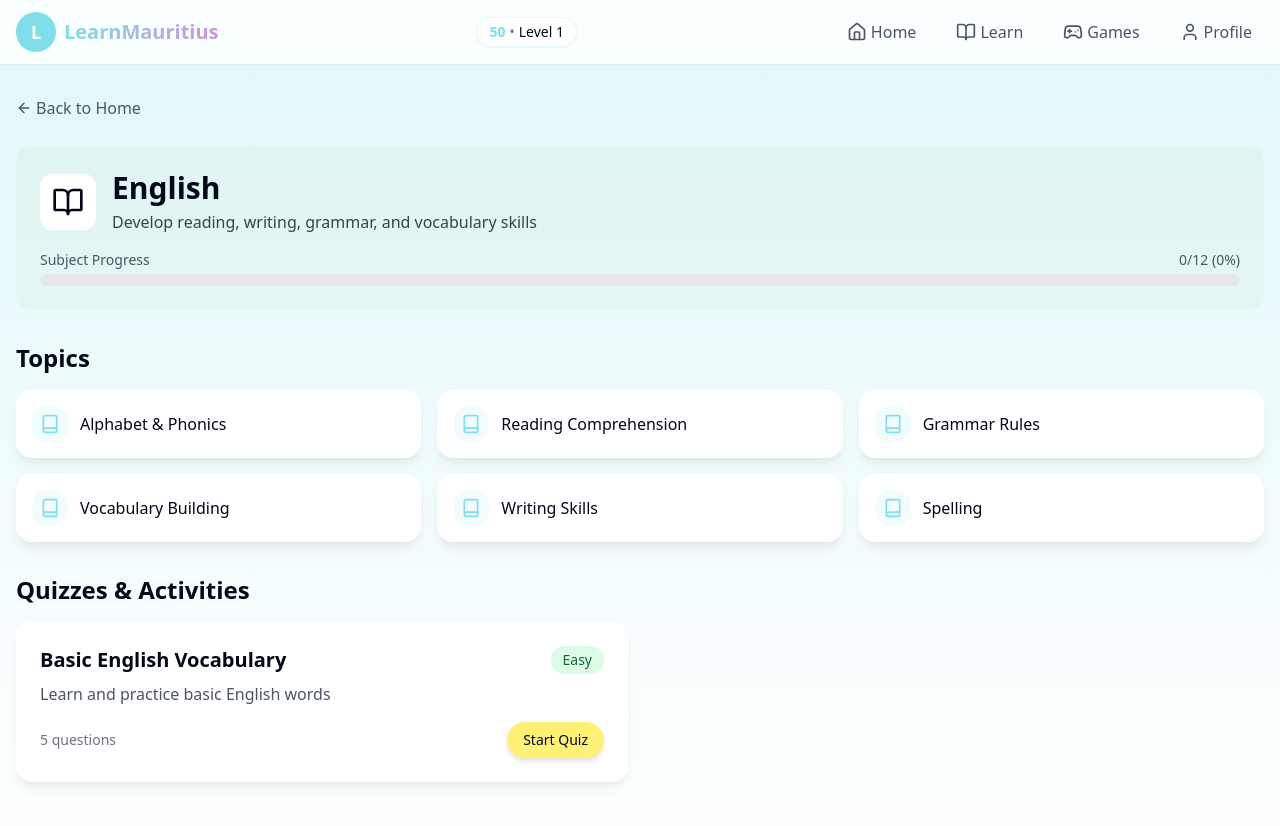
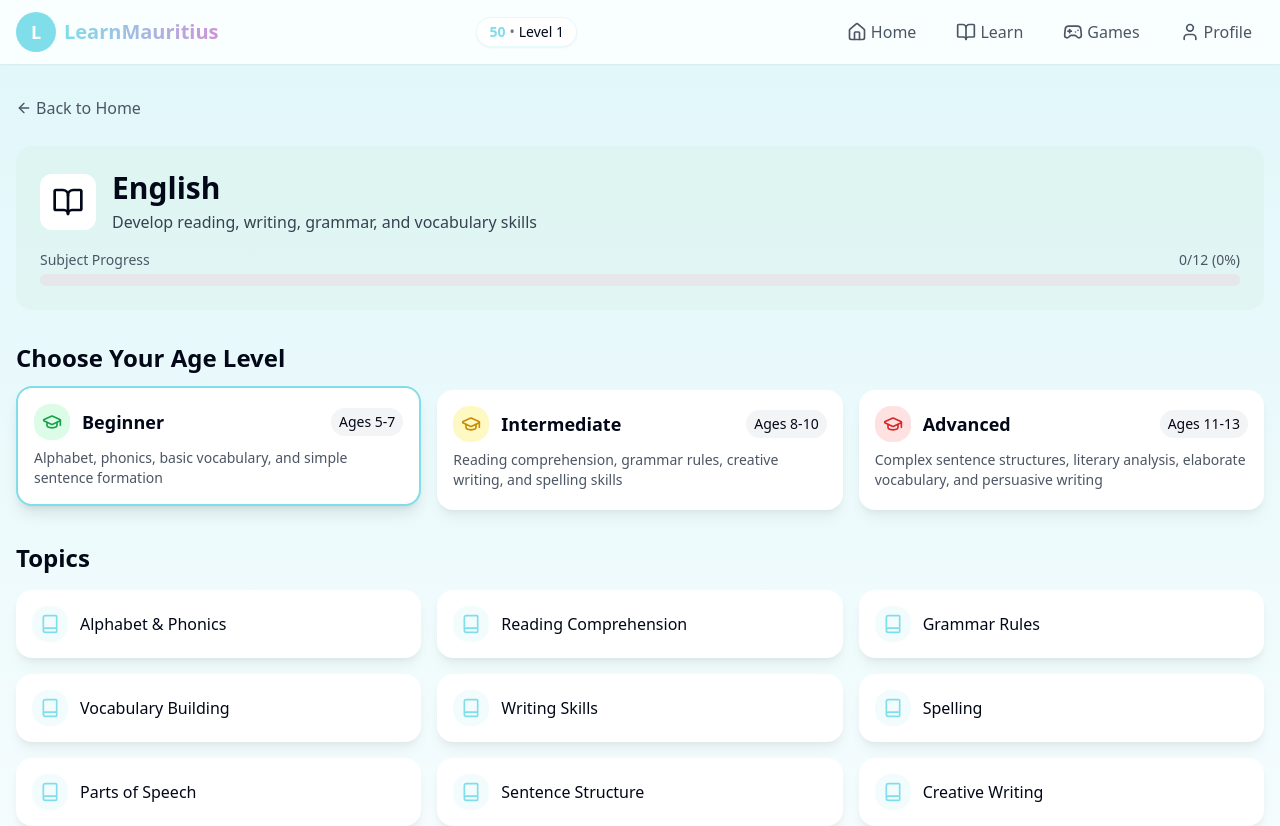
Before and after one commit to BillyLachoumanan/learniverse-funland, a React (Vite) app: page /subject/english in a window 1280 px wide. Shown: the top 826 px of the page. Built offline with nearby package versions, Linux system fonts and the light colour scheme.

Commit message:
Update subject topics and difficulty
Populate subject topics with content from the internet and adjust difficulty for different age groups.

```diff
--- a/src/data/subjectData.ts
+++ b/src/data/subjectData.ts
@@ -8,6 +8,11 @@ export interface SubjectData {
   icon: string;
   bgColor: string;
   topics: string[];
+  ageLevels: {
+    level: 'beginner' | 'intermediate' | 'advanced';
+    ageRange: string;
+    description: string;
+  }[];
 }
 
 export const subjects: SubjectData[] = [
@@ -17,7 +22,24 @@ export const subjects: SubjectData[] = [
     description: 'Learn numbers, basic operations, shapes, and problem-solving',
     icon: 'Calculator',
     bgColor: 'bg-edu-blue/10',
-    topics: ['Numbers & Counting', 'Addition & Subtraction', 'Multiplication & Division', 'Geometry & Shapes', 'Measurements', 'Fractions']
+    topics: ['Numbers & Counting', 'Addition & Subtraction', 'Multiplication & Division', 'Geometry & Shapes', 'Measurements', 'Fractions', 'Decimals', 'Percentages', 'Algebra Basics', 'Statistics', 'Problem Solving'],
+    ageLevels: [
+      {
+        level: 'beginner',
+        ageRange: '5-7',
+        description: 'Basic counting, simple addition and subtraction, shape recognition'
+      },
+      {
+        level: 'intermediate',
+        ageRange: '8-10',
+        description: 'Multiplication, division, fractions, measurements, and basic geometry'
+      },
+      {
+        level: 'advanced',
+        ageRange: '11-13',
+        description: 'Pre-algebra, decimals, percentages, complex problem solving, and statistics'
+      }
+    ]
   },
   {
     id: 'english',
@@ -25,7 +47,24 @@ export const subjects: SubjectData[] = [
     description: 'Develop reading, writing, grammar, and vocabulary skills',
     icon: 'BookOpen',
     bgColor: 'bg-edu-green/10',
-    topics: ['Alphabet & Phonics', 'Reading Comprehension', 'Grammar Rules', 'Vocabulary Building', 'Writing Skills', 'Spelling']
+    topics: ['Alphabet & Phonics', 'Reading Comprehension', 'Grammar Rules', 'Vocabulary Building', 'Writing Skills', 'Spelling', 'Parts of Speech', 'Sentence Structure', 'Creative Writing', 'Literary Analysis', 'Public Speaking'],
+    ageLevels: [
+      {
+        level: 'beginner',
+        ageRange: '5-7',
+        description: 'Alphabet, phonics, basic vocabulary, and simple sentence formation'
+      },
+      {
+        level: 'intermediate',
+        ageRange: '8-10',
+        description: 'Reading comprehension, grammar rules, creative writing, and spelling skills'
+      },
+      {
+        level: 'advanced',
+        ageRange: '11-13',
+        description: 'Complex sentence structures, literary analysis, elaborate vocabulary, and persuasive writing'
+      }
+    ]
   },
   {
     id: 'french',
@@ -33,7 +72,24 @@ export const subjects: SubjectData[] = [
     description: 'Learn basic French vocabulary, phrases, and grammar',
     icon: 'Languages',
     bgColor: 'bg-edu-purple/10',
-    topics: ['Basic Greetings', 'Numbers & Colors', 'Family & Friends', 'Food & Dining', 'School Vocabulary', 'Simple Conversations']
+    topics: ['Basic Greetings', 'Numbers & Colors', 'Family & Friends', 'Food & Dining', 'School Vocabulary', 'Simple Conversations', 'Basic Grammar', 'Verb Conjugation', 'Reading French Texts', 'Cultural Appreciation', 'French-speaking Countries'],
+    ageLevels: [
+      {
+        level: 'beginner',
+        ageRange: '5-7',
+        description: 'Basic greetings, numbers, colors, and simple vocabulary'
+      },
+      {
+        level: 'intermediate',
+        ageRange: '8-10',
+        description: 'Simple conversations, basic grammar, family vocabulary, and school terms'
+      },
+      {
+        level: 'advanced',
+        ageRange: '11-13',
+        description: 'Verb conjugation, reading comprehension, cultural knowledge, and fluid conversation'
+      }
+    ]
   },
   {
     id: 'science',
@@ -41,7 +97,24 @@ export const subjects: SubjectData[] = [
     description: 'Explore living things, materials, and the natural world',
     icon: 'Atom',
     bgColor: 'bg-edu-orange/10',
-    topics: ['Plants & Animals', 'Human Body', 'Materials & Properties', 'Weather & Seasons', 'Environmental Science', 'Simple Experiments']
+    topics: ['Plants & Animals', 'Human Body', 'Materials & Properties', 'Weather & Seasons', 'Environmental Science', 'Simple Experiments', 'Solar System', 'Forces & Motion', 'Electricity & Magnetism', 'Earth Sciences', 'Scientific Method'],
+    ageLevels: [
+      {
+        level: 'beginner',
+        ageRange: '5-7',
+        description: 'Basic plant/animal classification, simple experiments, weather patterns, and the five senses'
+      },
+      {
+        level: 'intermediate',
+        ageRange: '8-10',
+        description: 'Human body systems, basic physics concepts, environmental science, and the solar system'
+      },
+      {
+        level: 'advanced',
+        ageRange: '11-13',
+        description: 'Forces, energy, complex ecosystems, scientific method application, and basic chemistry'
+      }
+    ]
   },
   {
     id: 'history',
@@ -49,7 +122,24 @@ export const subjects: SubjectData[] = [
     description: 'Discover Mauritius\' past, heritage, and important events',
     icon: 'Clock',
     bgColor: 'bg-edu-yellow/10',
-    topics: ['Early Settlements', 'Dutch & French Colonization', 'British Colonial Period', 'Path to Independence', 'Modern Mauritius', 'Cultural Heritage']
+    topics: ['Early Settlements', 'Dutch & French Colonization', 'British Colonial Period', 'Path to Independence', 'Modern Mauritius', 'Cultural Heritage', 'Historical Figures', 'Maritime History', 'Trade & Commerce', 'Evolution of Society', 'International Relations'],
+    ageLevels: [
+      {
+        level: 'beginner',
+        ageRange: '5-7',
+        description: 'Introduction to historical concepts, basic timeline of Mauritius, and cultural traditions'
+      },
+      {
+        level: 'intermediate',
+        ageRange: '8-10',
+        description: 'Colonial history, key historical figures, and understanding cultural heritage'
+      },
+      {
+        level: 'advanced',
+        ageRange: '11-13',
+        description: 'Detailed colonial impact, independence movement, modern political development, and international relations'
+      }
+    ]
   },
   {
     id: 'geography',
@@ -57,7 +147,24 @@ export const subjects: SubjectData[] = [
     description: 'Learn about Mauritius\' landscape, climate, and resources',
     icon: 'Globe',
     bgColor: 'bg-edu-red/10',
-    topics: ['Islands of Mauritius', 'Mountains & Landscapes', 'Beaches & Lagoons', 'Climate & Weather', 'Natural Resources', 'Tourism & Economy']
+    topics: ['Islands of Mauritius', 'Mountains & Landscapes', 'Beaches & Lagoons', 'Climate & Weather', 'Natural Resources', 'Tourism & Economy', 'Map Reading', 'Population Distribution', 'Environmental Conservation', 'Urban Development', 'Sustainable Development'],
+    ageLevels: [
+      {
+        level: 'beginner',
+        ageRange: '5-7',
+        description: 'Basic map skills, main islands, and simple landscape features'
+      },
+      {
+        level: 'intermediate',
+        ageRange: '8-10',
+        description: 'Climate patterns, natural resources, tourism importance, and conservation basics'
+      },
+      {
+        level: 'advanced',
+        ageRange: '11-13',
+        description: 'Economic geography, sustainable development, demographic patterns, and environmental challenges'
+      }
+    ]
   }
 ];
 
--- a/src/pages/SubjectPage.tsx
+++ b/src/pages/SubjectPage.tsx
@@ -2,7 +2,7 @@
 import React, { useState, useEffect } from 'react';
 import { useParams, Link } from 'react-router-dom';
 import { motion } from 'framer-motion';
-import { ArrowLeft, Book, CheckCircle } from 'lucide-react';
+import { ArrowLeft, Book, CheckCircle, UserRound, GraduationCap } from 'lucide-react';
 
 import MainLayout from '../components/MainLayout';
 import ProgressBar from '../components/ProgressBar';
@@ -15,6 +15,7 @@ const SubjectPage = () => {
   const { subjects } = useUserProgress();
   const [subject, setSubject] = useState(getSubjectById(subjectId || ''));
   const [quizzes, setQuizzes] = useState(getQuizzesBySubject(subjectId || ''));
+  const [selectedAgeLevel, setSelectedAgeLevel] = useState<'beginner' | 'intermediate' | 'advanced'>('beginner');
 
   useEffect(() => {
     // Update data when subjectId changes
@@ -75,6 +76,43 @@ const SubjectPage = () => {
       <motion.section
         initial={{ opacity: 0, y: 20 }}
         animate={{ opacity: 1, y: 0 }}
+        transition={{ delay: 0.1 }}
+        className="mb-8"
+      >
+        <h2 className="text-2xl font-bold mb-4">Choose Your Age Level</h2>
+        <div className="grid grid-cols-1 md:grid-cols-3 gap-4 mb-8">
+          {subject.ageLevels.map((ageLevel) => (
+            <div
+              key={ageLevel.level}
+              onClick={() => setSelectedAgeLevel(ageLevel.level)}
+              className={`edu-card p-4 cursor-pointer transition-all ${
+                selectedAgeLevel === ageLevel.level
+                  ? 'border-2 border-edu-blue shadow-lg transform -translate-y-1'
+                  : 'hover:shadow-md'
+              }`}
+            >
+              <div className="flex items-center mb-2">
+                <div className={`p-2 rounded-lg ${
+                  ageLevel.level === 'beginner'
+                    ? 'bg-green-100 text-green-600'
+                    : ageLevel.level === 'intermediate'
+                      ? 'bg-yellow-100 text-yellow-600'
+                      : 'bg-red-100 text-red-600'
+                } mr-3`}>
+                  <GraduationCap className="w-5 h-5" />
+                </div>
+                <span className="font-bold text-lg capitalize">{ageLevel.level}</span>
+                <span className="ml-auto text-sm bg-gray-100 px-2 py-1 rounded-full">Ages {ageLevel.ageRange}</span>
+              </div>
+              <p className="text-gray-600 text-sm">{ageLevel.description}</p>
+            </div>
+          ))}
+        </div>
+      </motion.section>
+
+      <motion.section
+        initial={{ opacity: 0, y: 20 }}
+        animate={{ opacity: 1, y: 0 }}
         transition={{ delay: 0.2 }}
         className="mb-8"
       >
@@ -105,10 +143,18 @@ const SubjectPage = () => {
         animate={{ opacity: 1, y: 0 }}
         transition={{ delay: 0.3 }}
       >
-        <h2 className="text-2xl font-bold mb-4">Quizzes & Activities</h2>
+        <h2 className="text-2xl font-bold mb-4">Quizzes & Activities for {selectedAgeLevel.charAt(0).toUpperCase() + selectedAgeLevel.slice(1)} Level</h2>
 
         <div className="grid grid-cols-1 md:grid-cols-2 gap-6">
-          {quizzes.map((quiz, index) => (
+          {quizzes
+            .filter(quiz => {
+              // Filter quizzes based on the selected age level
+              if (selectedAgeLevel === 'beginner' && quiz.level === 'easy') return true;
+              if (selectedAgeLevel === 'intermediate' && quiz.level === 'medium') return true;
+              if (selectedAgeLevel === 'advanced' && quiz.level === 'hard') return true;
+              return false;
+            })
+            .map((quiz, index) => (
               <motion.div
                 key={quiz.id}
                 initial={{ opacity: 0, y: 20 }}
@@ -142,6 +188,17 @@ const SubjectPage = () => {
                 </div>
               </motion.div>
             ))}
+
+          {quizzes.filter(quiz => {
+            if (selectedAgeLevel === 'beginner' && quiz.level === 'easy') return true;
+            if (selectedAgeLevel === 'intermediate' && quiz.level === 'medium') return true;
+            if (selectedAgeLevel === 'advanced' && quiz.level === 'hard') return true;
+            return false;
+          }).length === 0 && (
+            <div className="col-span-full edu-card p-6 text-center">
+              <p className="text-gray-600">No quizzes available for this level yet. Check back soon!</p>
+            </div>
+          )}
         </div>
       </motion.section>
     </MainLayout>
```
Lines whose indentation alone changed are shown as unchanged.
